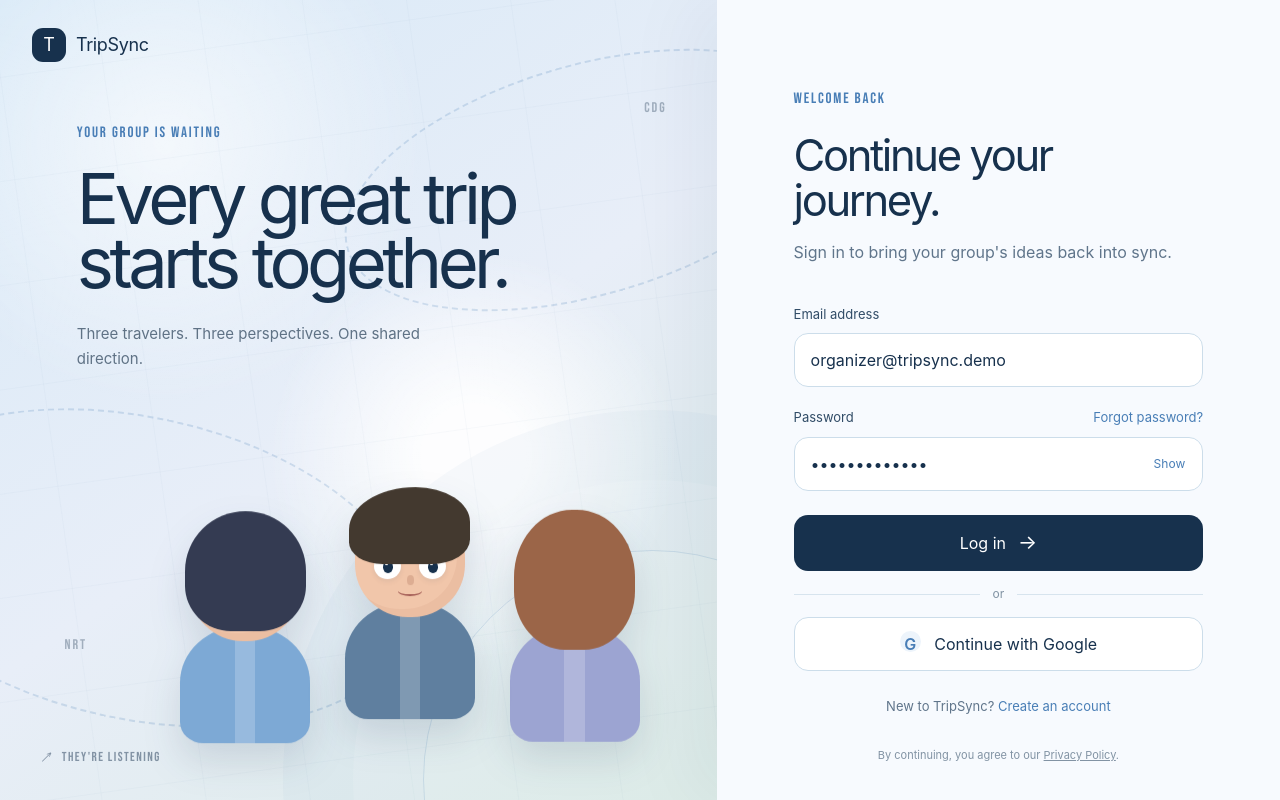
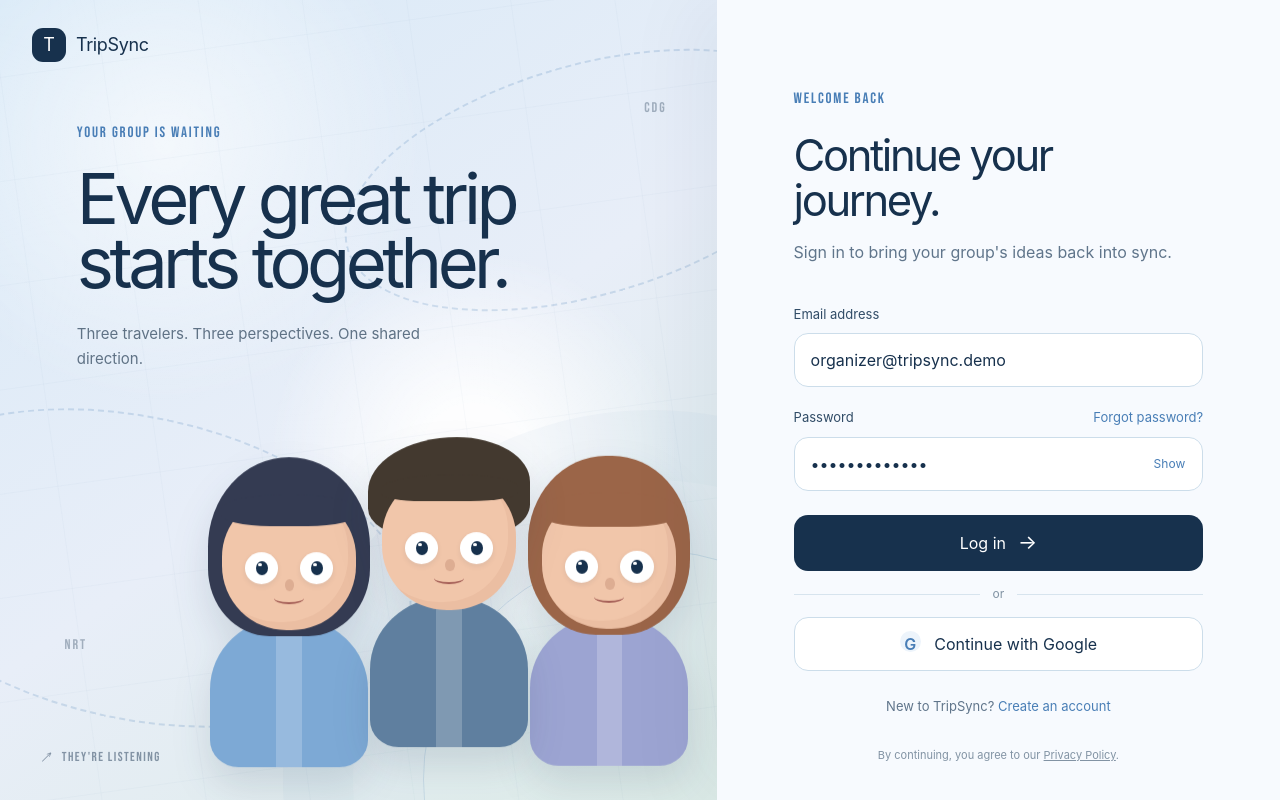
Before and after one commit to shnnzdx/cap_stone, a Next.js app in the folder frontend/: page /login in a window 1280 px wide. Built offline with nearby package versions, Linux system fonts and the light colour scheme; a web font is replaced by a local one.

Commit message:
Refine TripSync page rhythm and interactions

```diff
--- a/frontend/app/globals.css
+++ b/frontend/app/globals.css
@@ -555,3 +555,64 @@ h1,h2,h3,strong,.brand,.button,.nav{font-weight:400}
 @media(max-width:900px){.responsibility-grid{grid-template-columns:1fr}.principle-line:nth-child(n){padding-left:clamp(0px,8vw,70px)}.principle-line:nth-child(even){padding-left:clamp(40px,16vw,130px)}.principle-word strong{font-size:clamp(4rem,14vw,7rem)}}
 @media(max-width:620px){.hero,.subhero{min-height:auto;padding-block:86px}.hero h1,.subhero h1{font-size:clamp(3.25rem,14vw,4.8rem)}.principle-stage{min-height:480px;padding-inline:0}.principle-line:nth-child(n){padding-left:0}.principle-line:nth-child(even){padding-left:24px}.principle-word{gap:12px}.principle-word>span{width:38px;border-radius:12px}.principle-word strong{font-size:clamp(3.7rem,18vw,5.8rem)}.principle-word small{display:none}}
 @media(prefers-reduced-motion:reduce){.principle-word,.principle-word>span{opacity:1;transform:none;transition:none}}
+
+/* 2026-08-04 refinement: one opening grid, quieter movement, denser information. */
+.hero,.subhero{min-height:610px;padding-top:112px;padding-bottom:88px;align-items:flex-start}
+.hero{align-content:start}.subhero{justify-content:flex-start}
+.hero h1,.subhero h1{font-size:clamp(3.65rem,4.7vw,5rem);line-height:.94;margin:26px 0 28px}
+.subhero h1{white-space:nowrap}
+
+/* Product principles are tied to scroll position: one centered line per scroll beat. */
+.principle-scroll{height:360vh;position:relative}
+.principle-stage{position:sticky;top:72px;height:calc(100vh - 72px);min-height:620px;padding:4vh 0 6vh;display:flex;justify-content:center;align-items:stretch;overflow:hidden}
+.principle-line,.principle-line:nth-child(n){width:100%;padding-left:0;display:flex;justify-content:center;flex:0 1 auto}
+.principle-mask{width:min(920px,92%);display:flex;justify-content:center}
+.principle-word{width:100%;justify-content:center;transition:none;will-change:transform,opacity}
+.principle-word>span{width:clamp(38px,4vw,58px);border-width:1.5px;border-radius:15px;transition:none}
+.principle-word strong{font-size:clamp(3.5rem,6.3vw,6.5rem);line-height:.84}
+.principle-word small{margin-top:3px}
+
+/* Dedicated How It Works page: preserve the five-step structure but reduce its visual weight. */
+.flow-copy h2{font-size:clamp(2.4rem,4.1vw,4.25rem);line-height:.96}
+.flow-step{min-height:clamp(500px,65vh,650px);padding-block:70px}
+.responsibility-section{padding-block:clamp(76px,9vh,108px)}
+.responsibility-section>h2{max-width:740px;margin:24px 0 40px;font-size:clamp(2.7rem,4.7vw,4.8rem);font-weight:400;line-height:.96;letter-spacing:-.055em}
+.responsibility-list{border-top:1px solid var(--color-border)}
+.responsibility-list article{position:relative;display:grid;grid-template-columns:64px minmax(110px,.5fr) minmax(190px,.8fr) minmax(280px,1.4fr);align-items:center;gap:22px;min-height:116px;border-bottom:1px solid var(--color-border);opacity:.42;transform:translateY(26px);transition:opacity .62s ease var(--role-delay),transform .7s cubic-bezier(.22,1,.36,1) var(--role-delay)}
+.responsibility-section.is-visible article{opacity:1;transform:translateY(0)}
+.responsibility-list article>span{font-family:var(--font-label);font-size:12px;letter-spacing:.1em;color:#5f91c7}
+.responsibility-list h3{font-size:clamp(1.9rem,2.7vw,2.8rem);font-weight:400;margin:0;letter-spacing:-.045em}
+.responsibility-list strong{font-size:15px;font-weight:400}.responsibility-list p{max-width:460px;margin:0;color:var(--muted);font-size:13px;line-height:1.55}
+.responsibility-list i{position:absolute;left:0;bottom:-1px;width:38px;height:2px;background:#78aef5;transform:scaleX(0);transform-origin:left;transition:transform .42s ease calc(var(--role-delay) + 520ms)}
+.responsibility-section.is-visible article i{transform:scaleX(1)}
+
+/* Privacy sections: shorter editorial headings, reduced dead space, lighter transformation band. */
+.privacy-page-main .subhero{min-height:570px;padding-bottom:66px}
+.privacy-page-main .visibility{padding-top:42px;padding-bottom:88px}
+.privacy-page-main .section-intro{margin-bottom:38px}
+.privacy-page-main .section-intro h2,.privacy-page-main .privacy-example h2{white-space:normal;max-width:820px;font-size:clamp(2.7rem,4.5vw,4.5rem);line-height:.98}
+.privacy-page-main .privacy-example{padding-block:96px;background:linear-gradient(135deg,#d9e8f6 0%,#e3e7f3 52%,#deece8 100%);color:#17314d}
+.privacy-page-main .privacy-example .eyebrow{color:#5f7f9f}
+.privacy-page-main .privacy-pair>div{border-color:rgba(23,49,77,.16);background:rgba(255,255,255,.38)}
+.privacy-page-main .privacy-pair p{color:#17314d}.privacy-page-main .privacy-pair span{color:#587898}.privacy-page-main .privacy-pair i{color:#5f91c7}
+.privacy-page-main .section{padding-block:88px}
+
+/* Audience types now settle in quietly; the voice cards remain the more expressive motion. */
+.people-problem .audience-strip article,.people-problem .audience-strip article:nth-child(2),.people-problem .audience-strip article:nth-child(3){clip-path:none;opacity:.7;transform:translateY(16px) scale(.995);transition:opacity .58s ease var(--enter-delay),transform .62s cubic-bezier(.22,1,.36,1) var(--enter-delay),box-shadow .22s ease,border-color .22s ease}
+.people-problem .audience-strip.is-visible article{opacity:1;transform:translateY(0) scale(1)}
+.people-problem .audience-strip h3{transform:translateY(10px);transition-duration:.58s;transition-delay:calc(var(--enter-delay) + 50ms)}
+.people-problem .audience-strip article:after{height:2px;opacity:.48;transition-delay:calc(var(--enter-delay) + 260ms)}
+
+/* Front-facing, compact traveler group anchored to the right side of the scene. */
+.traveler-trio{left:30%;right:3%;bottom:4%;justify-content:flex-end;gap:0}
+.q-person{width:clamp(142px,14vw,196px);height:clamp(235px,25vw,322px);margin-left:-12px}
+.q-person:nth-child(2){transform:translateY(-16px)}
+.q-head{z-index:2}.q-hair{z-index:1;left:3%;top:3%;width:94%;height:56%}
+.q-hair-front{position:absolute;left:-1%;right:-1%;top:-1%;height:24%;z-index:3;border-radius:46% 46% 36% 36%;background:#343b52}
+.q-person.man .q-hair-front{height:20%;background:#43392f;border-radius:55% 45% 35% 30%}
+.q-person.woman-two .q-hair-front{height:25%;background:#9b6548}
+.q-eye,.q-nose,.q-smile{z-index:4}
+
+@media(max-width:1150px){.subhero h1{white-space:normal}.responsibility-list article{grid-template-columns:48px 100px minmax(170px,.8fr) 1.3fr}.traveler-trio{left:24%;right:1%}}
+@media(max-width:760px){.hero,.subhero{min-height:auto;padding-block:86px}.principle-scroll{height:auto}.principle-stage{position:relative;top:auto;height:auto;min-height:500px}.principle-word strong{font-size:clamp(3.2rem,16vw,5rem)}.responsibility-list article{grid-template-columns:42px 1fr;gap:8px 14px;padding:22px 0}.responsibility-list strong,.responsibility-list p{grid-column:2}.privacy-page-main .subhero{min-height:auto}.traveler-trio{left:18%;right:-5%}}
+@media(prefers-reduced-motion:reduce){.responsibility-list article{opacity:1;transform:none;transition:none}.responsibility-list article i{transform:scaleX(1);transition:none}}
--- /dev/null
+++ b/frontend/app/how-it-works/Responsibilities.tsx
@@ -0,0 +1,26 @@
+"use client";
+import { useEffect, useRef, useState } from "react";
+
+const roles = [
+  ["01", "AI", "Understand & generate", "Organizes vague input, asks up to three essential questions, and creates targeted revisions."],
+  ["02", "Backend", "Validate the plan", "Enforces confirmed must-haves, maximum budgets, and available dates before a version can advance."],
+  ["03", "People", "Review & decide", "Members control their conditions. The organizer verifies facts and moves the process forward."],
+];
+
+export default function Responsibilities() {
+  const ref = useRef<HTMLElement>(null);
+  const [visible, setVisible] = useState(false);
+  useEffect(() => {
+    const section = ref.current;
+    if (!section) return;
+    const observer = new IntersectionObserver(([entry]) => { if (entry.isIntersecting) setVisible(true); }, { threshold: .2 });
+    observer.observe(section);
+    return () => observer.disconnect();
+  }, []);
+  return <section className={`responsibility-section shell ${visible ? "is-visible" : ""}`} ref={ref}>
+    <p className="eyebrow">CLEAR RESPONSIBILITIES</p><h2>Three roles. One reliable plan.</h2>
+    <div className="responsibility-list">{roles.map(([number, role, action, copy], index) => <article key={number} style={{ "--role-delay": `${index * 120}ms` } as React.CSSProperties}>
+      <span>{number}</span><h3>{role}</h3><strong>{action}</strong><p>{copy}</p><i aria-hidden="true" />
+    </article>)}</div>
+  </section>;
+}
--- a/frontend/app/how-it-works/page.tsx
+++ b/frontend/app/how-it-works/page.tsx
@@ -1,5 +1,6 @@
 import Link from "next/link";
 import { Footer, Header } from "../page";
+import Responsibilities from "./Responsibilities";
 
 const flow = [
   ["01", "Create", "The organizer adds the trip basics and shares one invitation link.", "Create-trip form and invitation link"],
@@ -15,7 +16,7 @@ export default function HowItWorks() {
     <section className="flow shell">
       {flow.map(([n,title,text,image]) => <article className="flow-step" id={title.toLowerCase()} key={n}><div className="flow-copy"><span>{n}</span><h2>{title}</h2><p>{text}</p></div><div className={`image-placeholder flow-image tone-${((Number(n)-1)%4)+1}`}><span>UI PLACEHOLDER</span><strong>{image}</strong><small>Replace with the corresponding product screen</small></div></article>)}
     </section>
-    <section className="compare shell"><p className="eyebrow">CLEAR RESPONSIBILITIES</p><h2>AI proposes. Rules verify. People decide.</h2><div className="responsibility-grid"><article><span>01</span><h3>AI</h3><strong>Understand &amp; generate</strong><p>Organizes vague input, asks up to three essential questions, and creates targeted revisions.</p></article><article><span>02</span><h3>Backend</h3><strong>Validate the plan</strong><p>Enforces confirmed must-haves, maximum budgets, and available dates before a version can advance.</p></article><article><span>03</span><h3>People</h3><strong>Review &amp; decide</strong><p>Members control their conditions. The organizer verifies facts and moves the process forward.</p></article></div></section>
+    <Responsibilities />
     <section className="final-cta"><div className="shell"><p className="eyebrow">START TOGETHER</p><h2>Bring every voice into the plan.</h2><Link className="button light" href="/signup?next=/trips/new">Create a trip</Link></div></section><Footer />
   </main>;
 }
--- a/frontend/app/login/page.tsx
+++ b/frontend/app/login/page.tsx
@@ -55,6 +55,7 @@ export default function LoginPage() {
               <div className={`q-person ${kind}`} key={kind}>
                 <div className="q-hair" />
                 <div className="q-head">
+                  <div className="q-hair-front" />
                   <div className="q-eye left"><i ref={setPupil(personIndex * 2)} /></div>
                   <div className="q-eye right"><i ref={setPupil(personIndex * 2 + 1)} /></div>
                   <div className="q-nose" /><div className="q-smile" />
```
Also changed, not shown: frontend/app/ProductPrinciples.tsx (+22 -16 lines), frontend/app/privacy/page.tsx (+9 -4 lines).
